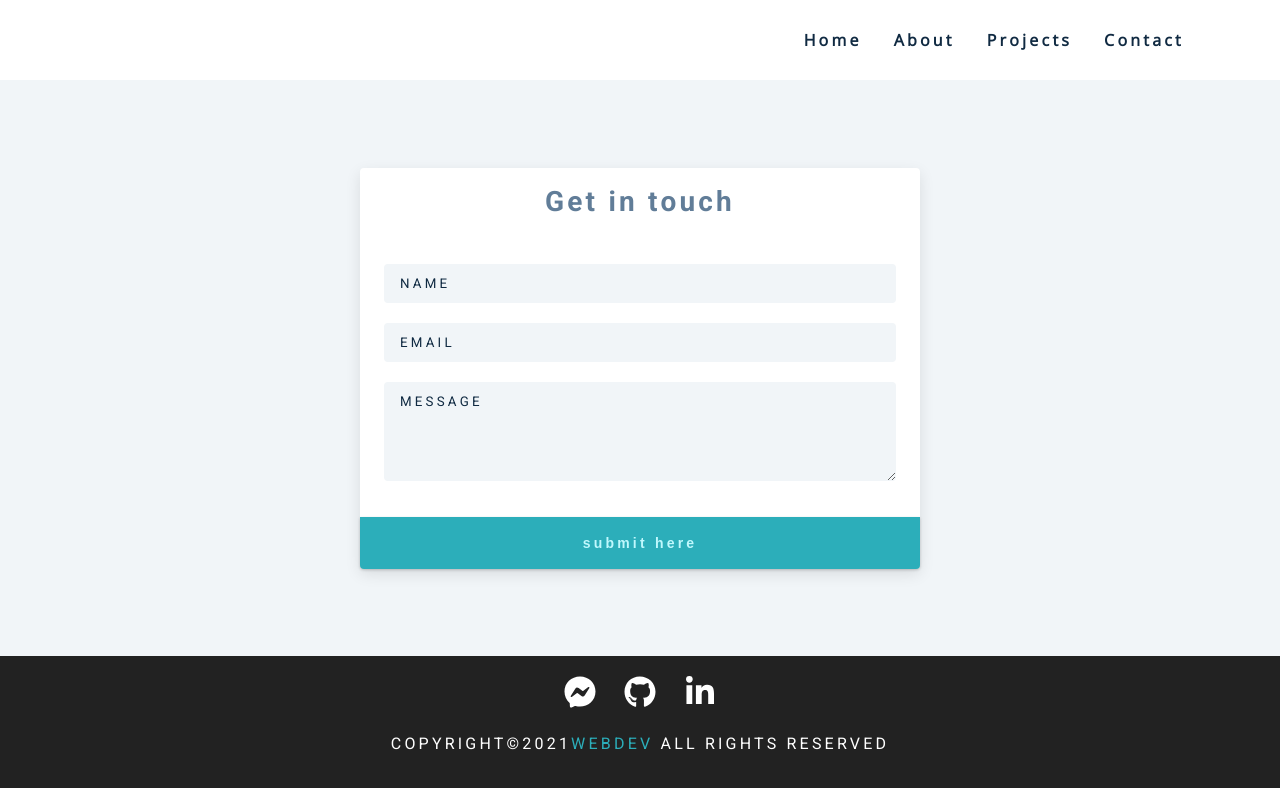
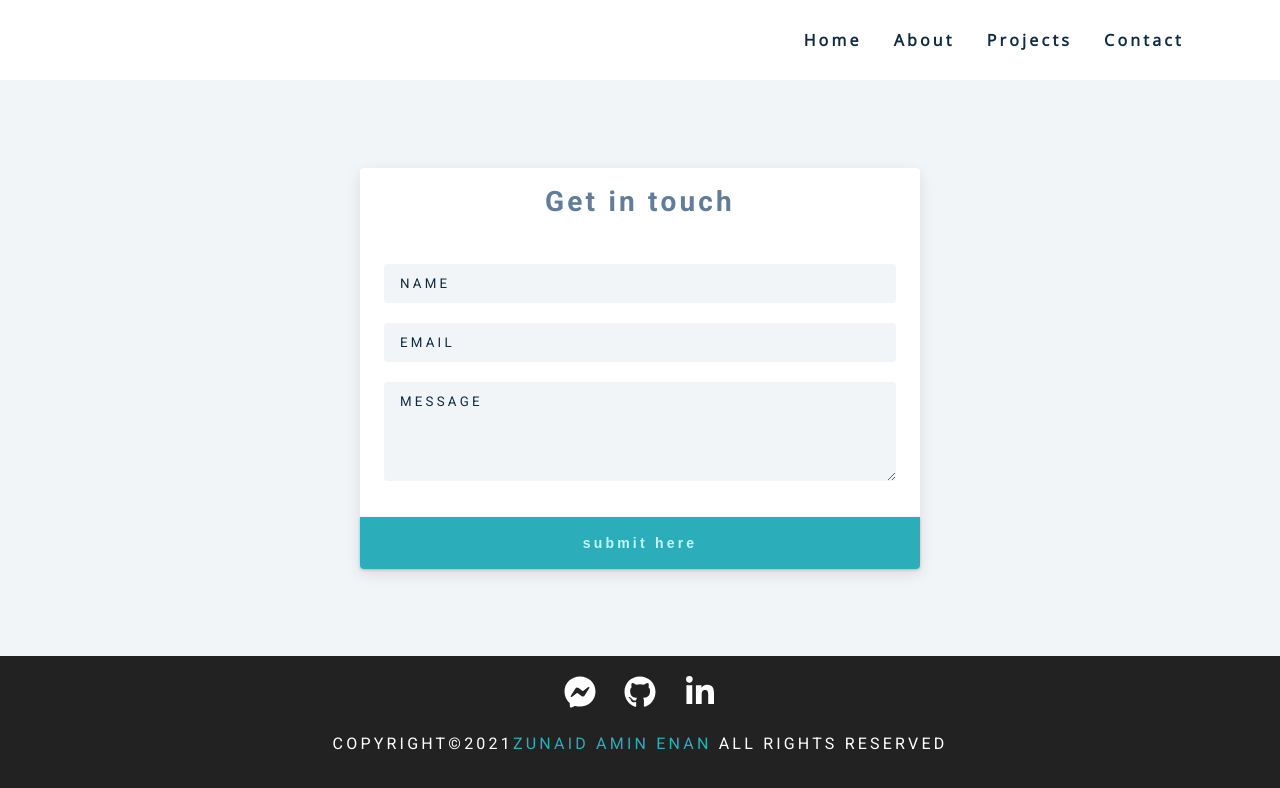
Before and after one commit to zunaid321/zunaid-portfolio-gatsby-strapi, a Gatsby site: page /contact in a window 1280 px wide. Built offline with nearby package versions, Linux system fonts and the light colour scheme; Gatsby itself is replaced by a stand-in of ours.

Commit message:
Changed Footer

```diff
--- a/src/components/Footer.js
+++ b/src/components/Footer.js
@@ -8,7 +8,7 @@ const Footer = () => {
               <SocialLinks styleClass="footer-links"></SocialLinks>
               <h4>
                 copyright&copy;{new Date().getFullYear()}
-                <span>WebDev</span> all rights reserved
+                <span>Zunaid Amin Enan</span> all rights reserved
               </h4>
           </div>
       </footer>
```
